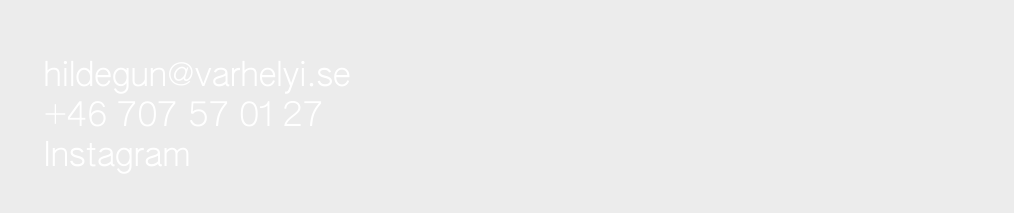
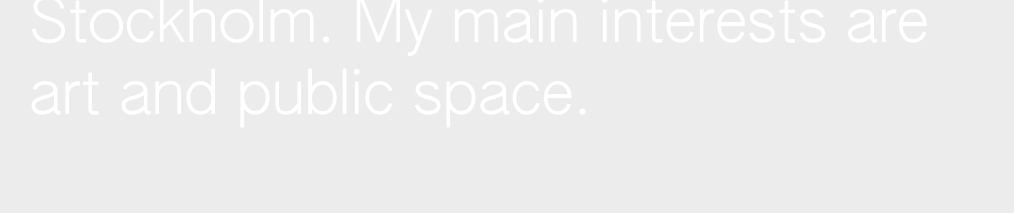
Before and after one commit to eliotbosman/hgvs, a plain HTML site: page index.html in a window 1280 px wide. Shown: the part 527-740 px from the top of the page, without its empty margins (75-1089 px from the left). Drawn offline with Linux system fonts and the light colour scheme; files whose address does not match are found by name.

Commit message:
Update index.html

```diff
--- a/index.html
+++ b/index.html
@@ -24,11 +24,6 @@
         <h1 id="m-title">Studio Hildegun Varhelyi</h1>
         <p id="w-about">I am a graphic designer and landscape architect based in Stockholm. My main interests are art and public space.</p>
         <p id="m-about">I am a graphic designer and landscape architect based in Stockholm. My main interests are art and public space.</p>
-        <ul>
-        <li><a href="mailto:hildegun@varhelyi.se">hildegun@varhelyi.se</a></li>
-        <li><a href="tel:+46 707 57 01 27">+46 707 57 01 27</a></li>
-        <li><a href="https://instagram.com/studiohildegunvarhelyi">Instagram</a></li>
-        </ul>
 </div>
 </div>
 
```
